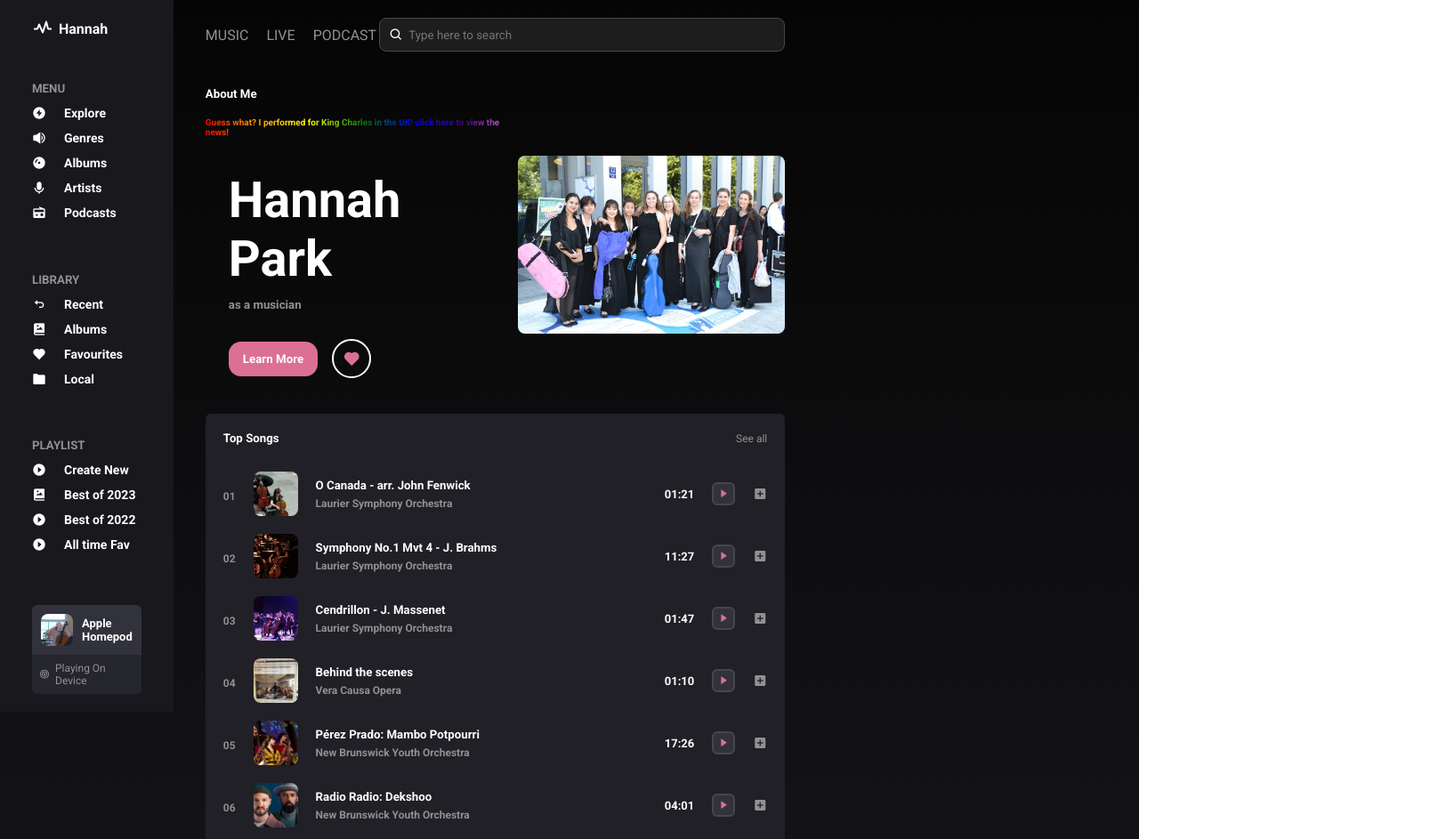
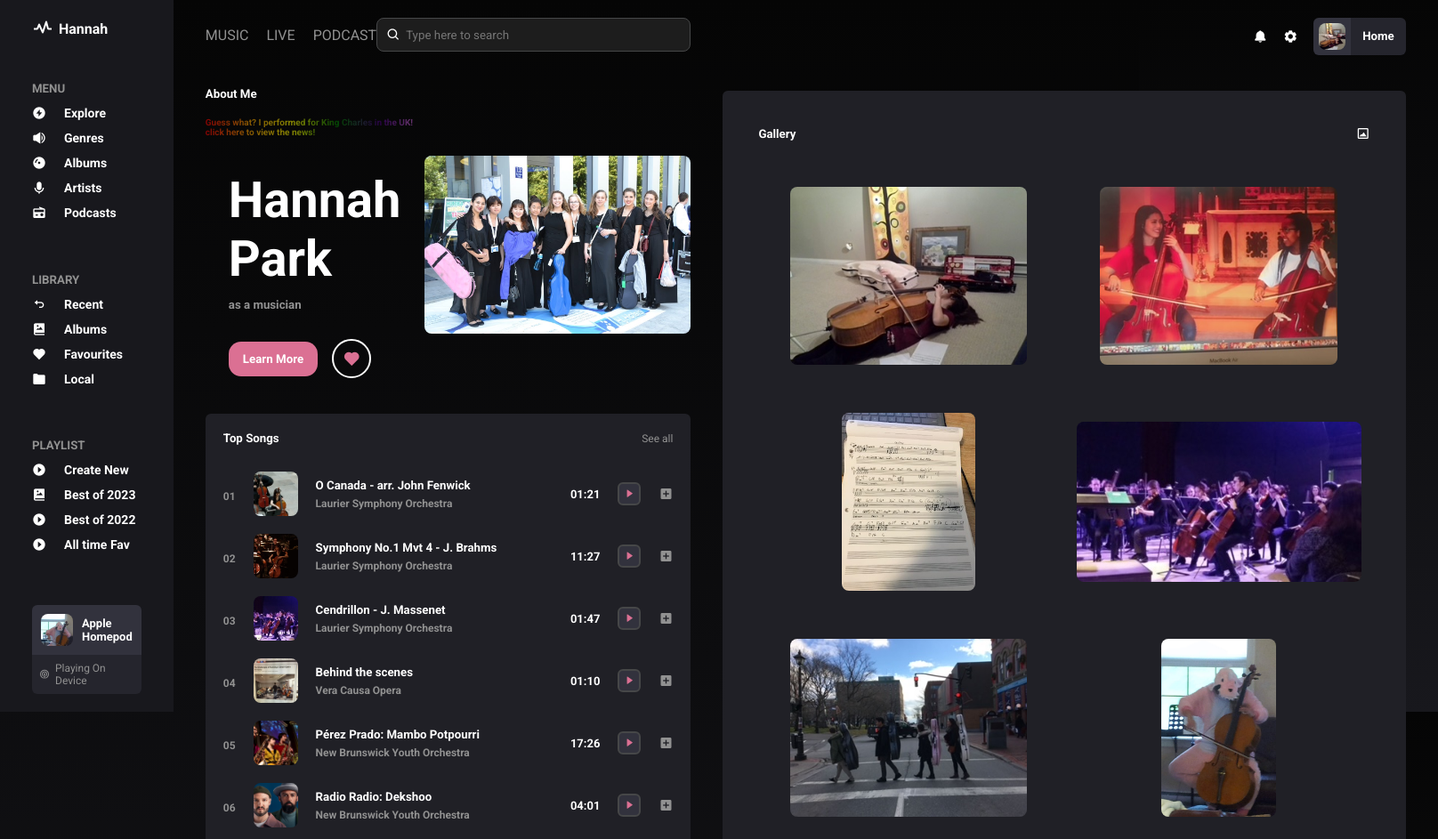
Before and after one commit to miheadache/MusicWebsite, a plain HTML site: page index.html in a window 1280 px wide. Shown: the top 943 px of the page at 89% size, 1616 px wide, since content can reach past the window. Drawn offline with nearby package versions, Linux system fonts and the light colour scheme; a script that the page names is missing.

Commit message:
added more pic and edited blink

```diff
--- a/index.html
+++ b/index.html
@@ -123,7 +123,7 @@
                 <div class="left">
                     <h5>About Me</h5><br>
                     <h6 class="blink"><a href="https://www.cbc.ca/news/canada/new-brunswick/prince-charles-and-camilla-tour-new-brunswick-1.1282773">
-                        Guess what? I performed for King Charles in the UK!
+                        Guess what? I performed for King Charles in the UK!<br>
                         click here to view the news!
                     </a></h6>
                     <div class="info">
@@ -324,7 +324,72 @@
 
         </main>
 
-        <div class="right-section"></div>
+        <div class="right-section">
+
+            <div class="profile">
+                <i class='bx bxs-bell'></i>
+                <i class='bx bxs-cog'></i>
+                <div class="user">
+                    <div class="left">
+                        <img src="assets/c22.jpg">
+                    </div>
+                    <div class="right">
+                        <h5><a href="https://aboutmehana.netlify.app/">Home</a></h5>
+                    </div>
+                </div>
+            </div>
+
+            <div class="music-player">
+                <div class="top-section">
+                    <div class="header">
+                        <h5>Gallery</h5>
+                        <i class='bx bx-image-alt'></i>
+                    </div>
+                    <div class="pictures">
+                        <div class="pic">
+                            <img src="assets/c22.jpg"  style="height: 200px;">
+                        </div>
+                        <div class="pic">
+                            <img src="assets/c2.jpg" style="height: 200px;">
+                        </div>
+                        <div class="pic">
+                            <img src="assets/c3.jpg" style="height: 200px;">
+                        </div>
+                        <div class="pic">
+                            <img src="assets/c12.jpg">
+                        </div>
+                        <div class="pic">
+                            <img src="assets/c16.jpg" style="height: 200px;">
+                        </div>
+                        <div class="pic">
+                            <img src="assets/dinoCelli.jpg" style="height: 200px;">
+                        </div>
+                        <div class="pic">
+                            <img src="assets/c23.jpg" style="height: 200px;">
+                        </div>
+                        <div class="pic">
+                            <img src="assets/c20.jpg" style="height: 200px;">
+                        </div>
+                        <div class="pic">
+                            <img src="assets/c17.jpg" style="height: 150px;">
+                        </div>
+                        <div class="pic">
+                            <img src="assets/c9.jpg" style="height: 200px;">
+                        </div>
+                        <div class="pic">
+                            <img src="assets/c7.jpg" style="height: 150px;">
+                        </div>
+                        <div class="pic">
+                            <img src="assets/c1.jpg" style="height: 200px;">
+                        </div>
+                    </div>
+                </div>
+
+
+            </div>
+
+
+        </div>
 
     </div>
     <script src="script.js"></script>
--- a/style.css
+++ b/style.css
@@ -318,9 +318,9 @@ body{
 
 
 .blink{
-    animation: blinker 1s linear infinite;
+    animation: blinker 20s linear infinite;
     font-size: x-small;
-    background-image: linear-gradient(to left, violet, indigo, blue, green, yellow, orange, red);
+    background-image: linear-gradient(to left, violet, indigo, green, yellow, orange, red);
     -webkit-background-clip: text;
     -webkit-text-fill-color: transparent;
 
@@ -330,3 +330,77 @@ body{
         opacity: 0;
     }
 }
+
+
+
+
+
+
+.container .right-section{
+    padding: 20px 36px 20px 0;
+}
+
+.container .right-section .profile{
+    display: flex;
+    align-items: center;
+    justify-content: flex-end;
+    gap: 18px;
+    margin-bottom: 40px;
+}
+
+.container .right-section .profile .user{
+    display: flex;
+}
+
+.container .right-section .profile .user .left{
+    display: flex;
+    align-items: center;
+    background: #32323d;
+    padding: 6px;
+    border-radius: 6px 0 0 6px;
+}
+
+.container .right-section .profile .user .left img{
+    width: 30px;
+    height: 30px;
+}
+
+.container .right-section .profile .user .right{
+    background-color: #25252d;
+    border-radius: 0 6px 6px 0;
+    padding: 13px;
+    color: #fff;
+}
+
+.container .right-section .music-player{
+    color: #fff;
+    background-color: #202026;
+    border-radius: 6px;
+    padding: 20px;
+    height:fit-content;
+    display: flex;
+    flex-direction: column;
+}
+
+.container .right-section .music-player .top-section{
+    padding: 20px;
+}
+.container .right-section .music-player .top-section .header{
+    display: flex;
+    align-items: center;
+    justify-content: space-between;
+    margin-bottom: 30px;
+}
+.container .right-section .music-player .top-section .pictures{
+    display: grid;
+    grid-template-columns: 1fr 1fr;
+    gap: 10px;
+}
+.container .right-section .music-player .top-section .pictures .pic{
+    padding: 22px 10px;
+    display: flex;
+    align-items: center;
+    justify-content: center;
+    border-radius: 6px;
+    cursor: pointer;
+}
```
Also changed, not shown: assets/c2.jpg (added), assets/c22.jpg (added), assets/c3.jpg (added), script.js (deleted).
